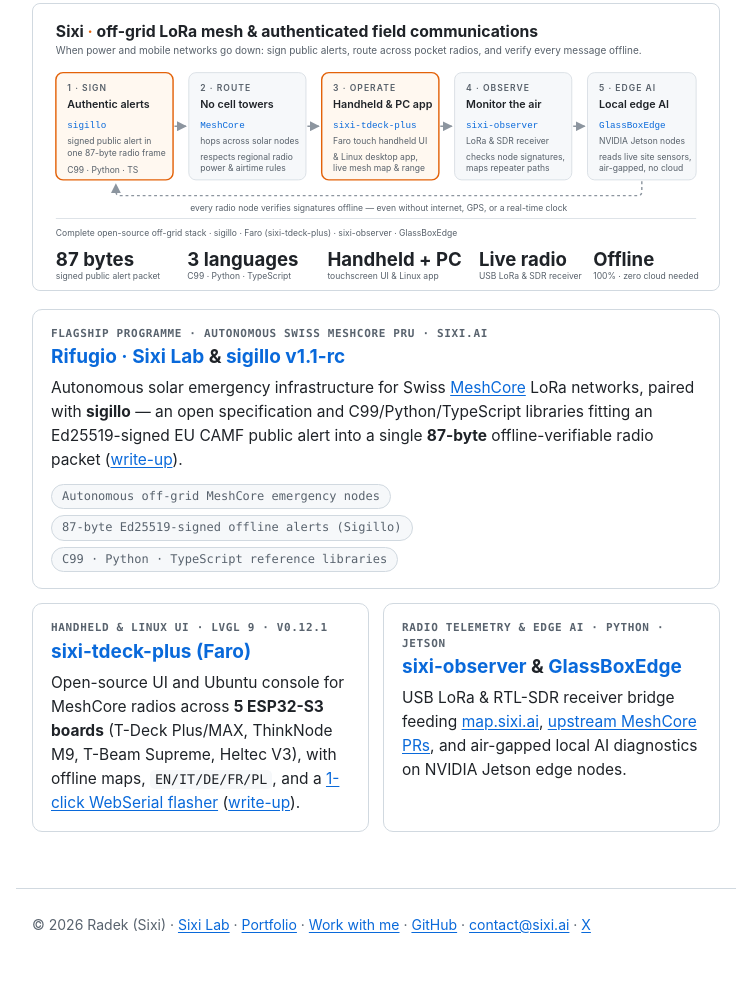
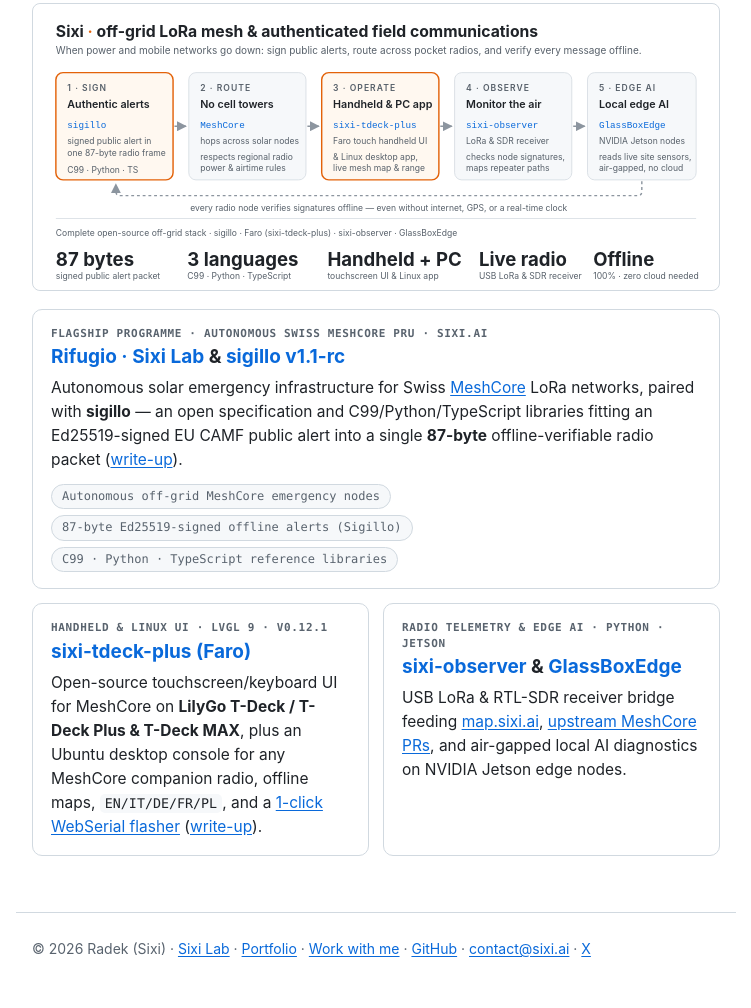
Before and after one commit to radeksixi/radeksixi.github.io, a plain HTML site: page index.html in a window 1280 px wide. Shown: the part 4443-5451 px from the top of the page, without its empty margins (264-1015 px from the left). Before the commit the page ends 5427 px from the top, so only its background shows below. Drawn offline with Linux system fonts and the light colour scheme.

Commit message:
docs: align Faro card with T-Deck / T-Deck MAX focus

```diff
--- a/index.html
+++ b/index.html
@@ -190,7 +190,7 @@
     <div class="card">
       <p class="tag-line">Handheld &amp; Linux UI · LVGL 9 · v0.12.1</p>
       <h3><a href="https://github.com/radeksixi/sixi-tdeck-plus">sixi-tdeck-plus (Faro)</a></h3>
-      <p>Open-source UI and Ubuntu console for MeshCore radios across <strong>5 ESP32-S3 boards</strong> (T-Deck Plus/MAX, ThinkNode M9, T-Beam Supreme, Heltec V3), with offline maps, <code>EN/IT/DE/FR/PL</code>, and a <a href="https://radeksixi.github.io/sixi-tdeck-plus/">1-click WebSerial flasher</a> (<a href="/faro-0-12-1-flash-safety-wifi-and-five-boards/">write-up</a>).</p>
+      <p>Open-source touchscreen/keyboard UI for MeshCore on <strong>LilyGo T-Deck / T-Deck Plus &amp; T-Deck MAX</strong>, plus an Ubuntu desktop console for any MeshCore companion radio, offline maps, <code>EN/IT/DE/FR/PL</code>, and a <a href="https://radeksixi.github.io/sixi-tdeck-plus/">1-click WebSerial flasher</a> (<a href="/faro-0-12-1-flash-safety-wifi-and-five-boards/">write-up</a>).</p>
     </div>
 
     <div class="card">
```
